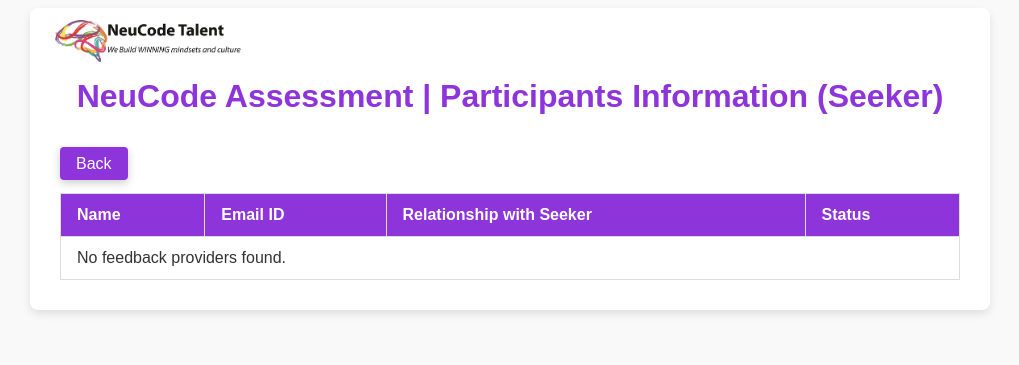
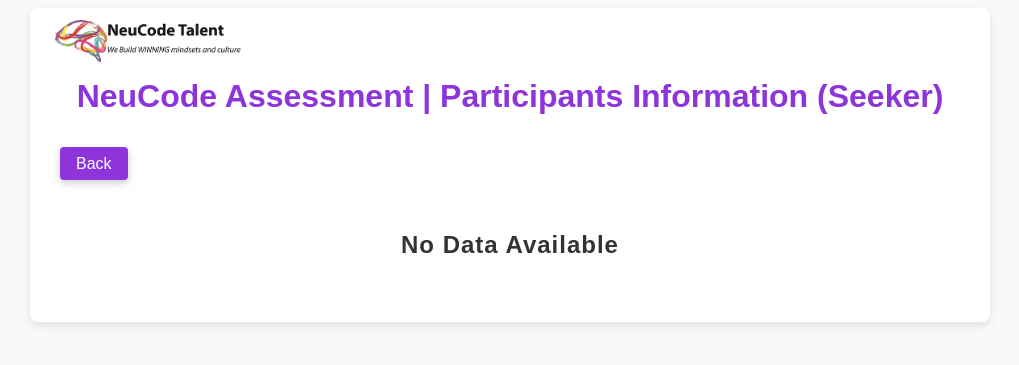
Before and after one commit to NeucodeTalent-com/NeucodeTalent, a Django app: page /user3_seeking/ in a window 1280 px wide. Shown: the top 365 px of the page, without its empty margins (130-1149 px from the left). Run offline with Django 5.2, Linux system fonts and the light colour scheme.

Commit message:
Update User3 page: Exceptional handling

```diff
--- a/App_User/static/App_User/User.css
+++ b/App_User/static/App_User/User.css
@@ -16,6 +16,18 @@
 h3 {
     color: #333;
 }
+
+h4 {
+    font-size: 1.5rem;           /* Adjusts the font size */
+    font-weight: bold;           /* Makes the text bold */
+    color: #333333;              /* Dark grey color for text */
+    margin-top: 5px;            /* Adds space at the top */
+    margin-bottom: 10px;         /* Adds space at the bottom */
+    text-align: center;          /* Centers the text */
+    line-height: 1.4;            /* Adjusts the line height */
+    letter-spacing: 1px;         /* Adjusts the letter spacing */
+}
+
 
 .logo {
     position: absolute;
--- /dev/null
+++ b/App_User/templates/user_no_data.html
@@ -0,0 +1,45 @@
+{% load static %}
+
+<!DOCTYPE html>
+<html lang="en">
+<head>
+    <meta charset="UTF-8">
+    <meta name="viewport" content="width=device-width, initial-scale=1.0">
+    <title>No Data Available</title>
+    <!-- Link to favicon -->
+    <link rel="icon" type="image/x-icon" href="{% static 'App_User/image/user_brain_company_icon_no_bg.ico' %}">
+    <link rel="stylesheet" href="{% static 'App_User/User.css' %}">
+</head>
+<body>
+    <div class="container mt-5">
+
+        <div class="logo">
+            <img src="{% static 'App_User/image/user_removebg_preview.png' %}" alt="Company Logo">
+        </div>
+
+        <h1 class="text-center mb-4">NeuCode Assessment | Participants Information (Seeker)</h1>
+
+        <!-- Back button -->
+        <div class="text-center mb-4">
+            <a href="{% url 'user2_provider' %}?id={{ unique_id }}&email={{ email }}&cp_id={{ cp_id }}&provider_id={{ provider_id }}" class="btn btn-secondary btn-lg">Back</a>
+        </div>
+
+        <!-- Centered Content -->
+        <div class="text-center">
+            <!-- Alert Message -->
+            <div class="alert alert-warning" role="alert">
+                <h4 class="alert-heading">No Data Available</h4>
+                <!-- <p>There is no data available for the selected criteria. </p> -->
+            </div>
+
+        </div>
+    </div>
+
+    <!-- JavaScript to Handle Back Navigation
+    <script>
+        function goBack() {
+            window.history.back();
+        }
+    </script> -->
+</body>
+</html>
--- a/App_User/views.py
+++ b/App_User/views.py
@@ -129,46 +129,127 @@
 #     )
 #     return JsonResponse({'client_projects': list(seekers)})
 
+# def user3_seeking(request):
+#     unique_id = request.GET.get('id')
+#     email = request.GET.get('email')
+#     cp_id = request.GET.get('cp_id')
+#     provider_id = request.GET.get('provider_id')
+#     print(f'provider_id: >>>>>>>: {provider_id}')
+#     seeker_id = request.GET.get('seeker_id')
+#     print(f'seeker_id: >>>>>>>: {seeker_id}')
+
+#     # Check if seeker_id is provided
+#     if seeker_id==None:
+#         print("No seeker_id provided.")
+#         return render(request, 'user_no_data.html', {
+#             'message': 'Seeker ID is missing. Please provide a valid Seeker ID.',
+#         })
+#     # Optional: Validate query parameters
+#     # if not unique_id or not email or not cp_id or not provider_id:
+#     #     return render(request, 'error_page.html', {'message': 'Missing or invalid parameters.'})
+#     # Optional: Fetch provider details
+#     # provider = get_object_or_404(UserProviderView, cp_id=cp_id, provider_id=provider_id)
+#     providers = UserProviderView.objects.filter(cp_id=cp_id, seeker_id= seeker_id)
+
+#     #if not seeker_id.exists():
+#         # If the project has ended, prevent the page from opening
+#         # return HttpResponse("<h3 style='color:black; text-align:center;'>The Feedback page dont have any Data. You cannot access this page.</h3>")
+#         # context = {
+#         # 'unique_id': unique_id,
+#         # 'email': email,
+#         # 'cp_id': cp_id,
+#         # 'provider_id': provider_id,
+#         # 'seeker_id': seeker_id,
+#         # }
+#         # return render(request, 'user3_seeking.html', context)
+
+#     # provider_seeker = UniqueSeekerProviderView.objects.filter(cp_id=cp_id, provider_id=provider_id).values_list('seeker_id', flat=True)
+#     # print(provider_seeker)
+
+#     # Check if providers are found
+#     if not providers.exists():
+#         print("No data found for the given seeker_id.")
+#         return render(request, 'user_no_data.html', {
+#             'message': 'No data available for the provided Seeker ID. Please try again.',
+#         })
+
+#     context = {
+#         'unique_id': unique_id,
+#         'email': email,
+#         'cp_id': cp_id,
+#         'provider_id': provider_id,
+#         'providers': providers,
+#     }
+#     print(f"Context Data User3: {context}")
+#     return render(request, 'user3_seeking.html', context)
+
+
+
+
 def user3_seeking(request):
     unique_id = request.GET.get('id')
     email = request.GET.get('email')
     cp_id = request.GET.get('cp_id')
     provider_id = request.GET.get('provider_id')
+    seeker_id = request.GET.get('seeker_id')
+
+
     print(f'provider_id: >>>>>>>: {provider_id}')
-    seeker_id = request.GET.get('seeker_id')
     print(f'seeker_id: >>>>>>>: {seeker_id}')
+    # Check if seeker_id is provided
+    if seeker_id in [None, "None", ""]:
+        print(f'Inside seeker_id None !!!!!!>>>>>>>')
+        context = {
+            'unique_id': unique_id,
+            'email': email,
+            'cp_id': cp_id,
+            'provider_id': provider_id,
 
-    # Optional: Validate query parameters
-    # if not unique_id or not email or not cp_id or not provider_id:
-    #     return render(request, 'error_page.html', {'message': 'Missing or invalid parameters.'})
-    # Optional: Fetch provider details
-    # provider = get_object_or_404(UserProviderView, cp_id=cp_id, provider_id=provider_id)
-    providers = UserProviderView.objects.filter(cp_id=cp_id, seeker_id= seeker_id)
+        }
 
-    #if not providers.exists():
-        # If the project has ended, prevent the page from opening
-        # return HttpResponse("<h3 style='color:black; text-align:center;'>The Feedback page dont have any Data. You cannot access this page.</h3>")
-        # context = {
-        # 'unique_id': unique_id,
-        # 'email': email,
-        # 'cp_id': cp_id,
-        # 'provider_id': provider_id,
-        # 'seeker_id': seeker_id,
-        # }
-        # return render(request, 'user3_seeking.html', context)
+        return render(request, 'user_no_data.html', context)
 
-    # provider_seeker = UniqueSeekerProviderView.objects.filter(cp_id=cp_id, provider_id=provider_id).values_list('seeker_id', flat=True)
-    # print(provider_seeker)
+    try:
+        # Fetch providers
+        providers = UserProviderView.objects.filter(cp_id=cp_id, seeker_id=seeker_id)
 
-    context = {
-        'unique_id': unique_id,
-        'email': email,
-        'cp_id': cp_id,
-        'provider_id': provider_id,
-        'providers': providers,
-    }
-    print(f"Context Data User3: {context}")
-    return render(request, 'user3_seeking.html', context)
+        if not providers.exists():
+            print(f'Inside not providers !!!!!!!>>>>>>>')
+            context = {
+            'unique_id': unique_id,
+            'email': email,
+            'cp_id': cp_id,
+            'provider_id': provider_id,
+
+            }
+
+            return render(request, 'user_no_data.html', context)
+
+        context = {
+            'unique_id': unique_id,
+            'email': email,
+            'cp_id': cp_id,
+            'provider_id': provider_id,
+            'providers': providers,
+        }
+
+        return render(request, 'user3_seeking.html', context)
+
+    except Exception as e:
+        print(f'Inside Exception !!!!!!!>>>>>>>')
+        context = {
+            'unique_id': unique_id,
+            'email': email,
+            'cp_id': cp_id,
+            'provider_id': provider_id,
+
+        }
+
+        return render(request, 'user_no_data.html', context)
+
+
+
+
 
 def user4_mcq_questions(request):
     unique_id = request.GET.get('id')
@@ -262,7 +343,7 @@
 
             # Set a success message and redirect
             if feedback_status == 'complete':
-                messages.success(request, 'Your answers have been submitted successfully.')
+                messages.success(request, 'Your answers have been saved successfully. Please fill the following answers.')
             # Redirect with query parameters
             redirect_url = f"{reverse('user5_written_questions')}?id={unique_id}&email={email}&cp_id={cp_id}&provider_id={provider_id}&seeker_id={seeker_id}"
             return HttpResponseRedirect(redirect_url)
```
Also changed, not shown: App_User/templates/user1_instructions.html (line endings or trailing spaces).
